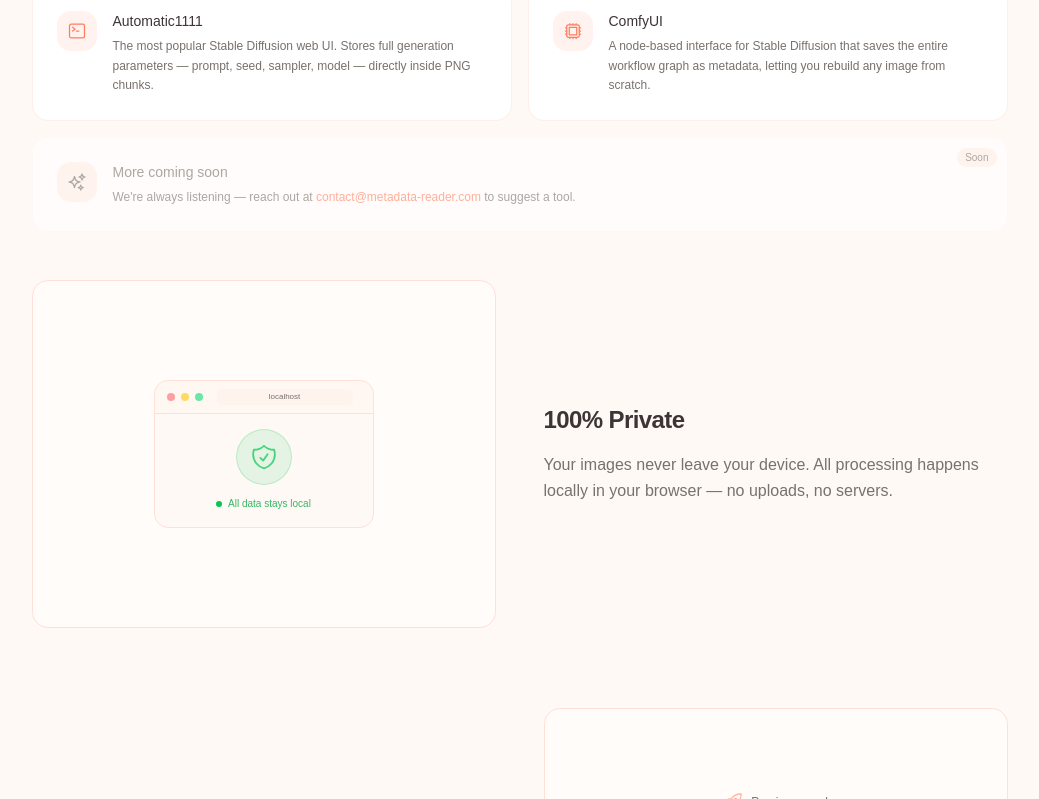
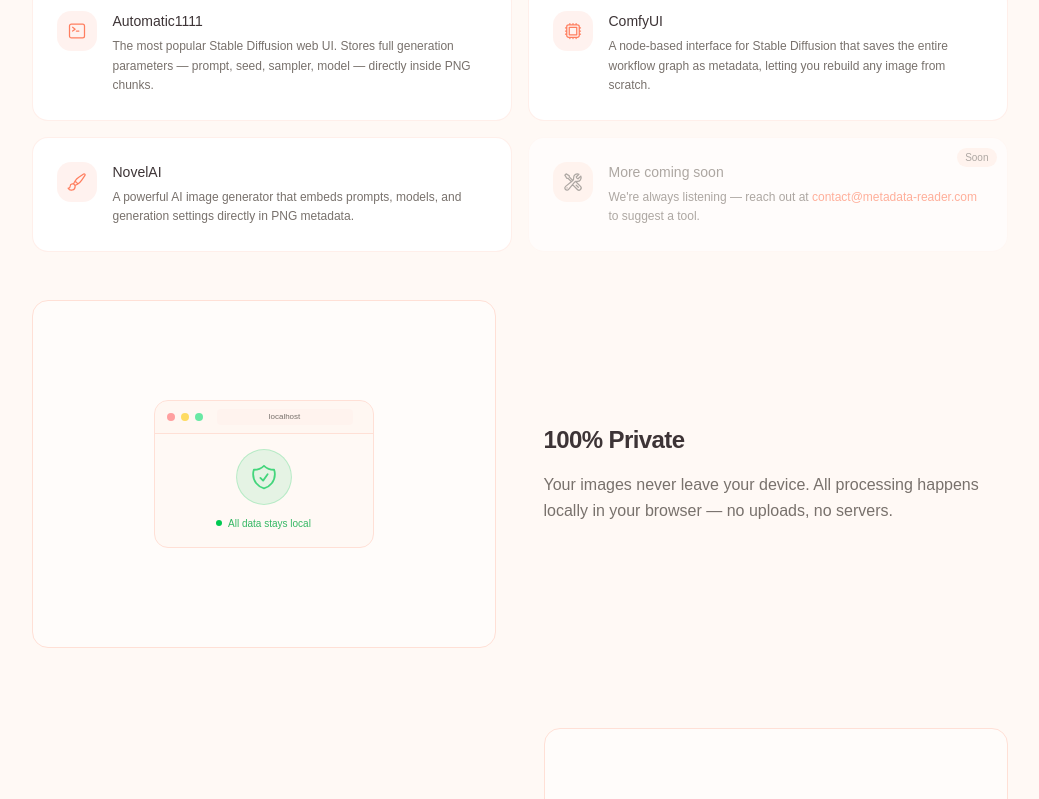
Before and after one commit to Thomas97417/metadata-reader, a Next.js app: page / in a window 1280 px wide. Shown: the part 2541-3340 px from the top of the page, without its empty margins (113-1152 px from the left). Built offline with nearby package versions, Linux system fonts and the light colour scheme; no server answers.

Commit message:
add novelAI parsing support

```diff
--- a/app/page.tsx
+++ b/app/page.tsx
@@ -157,7 +157,7 @@ export default function Page() {
                   key={tool.name}
                   className={`relative flex gap-4 p-5 sm:p-6 rounded-2xl border bg-card transition-colors ${
                     tool.comingSoon
-                      ? "border-border/30 opacity-60 sm:col-span-2"
+                      ? "border-border/30 opacity-60"
                       : "border-border/50 hover:border-primary/30"
                   }`}
                 >
--- a/components/extract/image-details.tsx
+++ b/components/extract/image-details.tsx
@@ -7,7 +7,7 @@ import { useImageContext } from "../../context/image-context";
 import ImageUploader from "./image-uploader";
 import MetadataTabs from "./metadata-tabs";
 
-const supportedFormats = ["Stable Diffusion", "ComfyUI"];
+const supportedFormats = ["Stable Diffusion", "ComfyUI", "NovelAI"];
 
 export default function ImageDetails() {
   const [shortFileName, setShortFileName] = useState<string | null>(null);
@@ -35,11 +35,13 @@ export default function ImageDetails() {
     }
   }, [fileName]);
 
-  let parametersSections = metadata?.parameters || metadata?.prompt || "";
+  let parametersSections = metadata?.parameters || metadata?.prompt || metadata?.Comment || "";
   parametersSections = parametersSections.replace(/[\uFFFD]/g, " ");
 
   useEffect(() => {
-    if (metadata?.parameters) {
+    if (metadata?.Software === "NovelAI" || metadata?.Source?.startsWith("NovelAI")) {
+      setKindOfPrompt("novelai");
+    } else if (metadata?.parameters) {
       setKindOfPrompt("parameters");
     } else if (metadata?.prompt) {
       setKindOfPrompt("prompt");
@@ -144,7 +146,9 @@ export default function ImageDetails() {
                     >
                       {kindOfPrompt === "parameters"
                         ? "Automatic1111"
-                        : "ComfyUI"}
+                        : kindOfPrompt === "novelai"
+                          ? "NovelAI"
+                          : "ComfyUI"}
                     </span>
                   </div>
                 )}
--- a/components/extract/metadata-display.tsx
+++ b/components/extract/metadata-display.tsx
@@ -58,14 +58,14 @@ export default function MetadataDisplay({
         </div>
       )}
 
-      <div className={embedded ? "" : "mt-2"}>
-        <div className="relative">
+      <div className={cn("w-full min-w-0", embedded ? "" : "mt-2")}>
+        <div className="relative w-full">
           <pre
             className={cn(
-              "text-[13px] leading-relaxed font-mono bg-muted/50 rounded-lg p-4 whitespace-pre-wrap break-all hover:bg-muted/70 transition-colors",
+              "text-[13px] leading-relaxed font-mono bg-muted/50 rounded-lg p-4 w-full whitespace-pre-wrap break-all hover:bg-muted/70 transition-colors",
               !isExpanded &&
                 shouldShowButton &&
-                "max-h-[20em] overflow-hidden mask-bottom",
+                "max-h-[32em] overflow-hidden mask-bottom",
               isExpanded && "max-h-none",
             )}
           >
--- a/components/extract/metadata-tabs.tsx
+++ b/components/extract/metadata-tabs.tsx
@@ -25,7 +25,7 @@ export default function MetadataTabs({
   parametersSections,
   kindOfPrompt,
 }: MetadataTabsProps) {
-  const hasPrompts = kindOfPrompt === "parameters" || kindOfPrompt === "prompt";
+  const hasPrompts = kindOfPrompt === "parameters" || kindOfPrompt === "prompt" || kindOfPrompt === "novelai";
   const hasMetadata =
     metadata !== null &&
     metadata !== undefined &&
@@ -76,14 +76,14 @@ export default function MetadataTabs({
         </p>
         <p className="text-sm text-muted-foreground/70 text-center max-w-md">
           This image doesn&apos;t contain any embedded metadata. Try uploading
-          an image created with Stable Diffusion or ComfyUI.
+          an image created with Stable Diffusion, ComfyUI, or NovelAI.
         </p>
       </motion.div>
     );
   }
 
   return (
-    <div className="space-y-4">
+    <div className="space-y-4 w-full min-w-0">
       {/* Tab bar */}
       <div className="flex items-center border-b">
         <div className="flex gap-1">
--- a/components/extract/parameters-details.tsx
+++ b/components/extract/parameters-details.tsx
@@ -53,6 +53,7 @@ const PARAM_ICON_MAP: Record<
   "Clip skip": Cog6ToothIcon,
   Scheduler: ClockIcon,
   Denoise: PaintBrushIcon,
+  "Noise schedule": ClockIcon,
   LoRA: PuzzlePieceIcon,
   VAE: Square3Stack3DIcon,
 };
@@ -181,6 +182,49 @@ function parseComfyUIData(promptJson: string): ParsedComfyUI {
   }
 
   return { positive, negative, params, loras, modelParams };
+}
+
+type ParsedNovelAI = {
+  positive: string;
+  negative: string;
+  params: ParsedParam[];
+  modelParams: ParsedParam[];
+};
+
+function parseNovelAIData(
+  commentJson: string,
+  source?: string,
+): ParsedNovelAI {
+  const data = JSON.parse(commentJson);
+  const params: ParsedParam[] = [];
+  const modelParams: ParsedParam[] = [];
+
+  // Prompts — prefer v4 format, fallback to flat fields
+  const positive =
+    data.v4_prompt?.caption?.base_caption ?? data.prompt ?? "";
+  const negative =
+    data.v4_negative_prompt?.caption?.base_caption ?? data.uc ?? "";
+
+  // Model from Source field
+  if (source) {
+    modelParams.push({ key: "Model", value: source });
+  }
+
+  // Core generation params
+  if (data.steps !== undefined)
+    params.push({ key: "Steps", value: String(data.steps) });
+  if (data.sampler)
+    params.push({ key: "Sampler", value: data.sampler });
+  if (data.scale !== undefined)
+    params.push({ key: "CFG scale", value: String(data.scale) });
+  if (data.seed !== undefined)
+    params.push({ key: "Seed", value: String(data.seed) });
+  if (data.width && data.height)
+    params.push({ key: "Size", value: `${data.width}x${data.height}` });
+  if (data.noise_schedule)
+    params.push({ key: "Noise schedule", value: data.noise_schedule });
+
+  return { positive, negative, params, modelParams };
 }
 
 const fadeInUp = {
@@ -425,7 +469,12 @@ export default function ParametersDetails({
   let part2 = "";
   let part3 = "";
 
-  if (kindOfPrompt === "prompt" && metadata?.prompt) {
+  if (kindOfPrompt === "novelai" && metadata?.Comment) {
+    const novelaiData = parseNovelAIData(metadata.Comment, metadata.Source);
+    part1 = novelaiData.positive;
+    part2 = novelaiData.negative;
+    part3 = novelaiData.params.map((p) => `${p.key}: ${p.value}`).join(", ");
+  } else if (kindOfPrompt === "prompt" && metadata?.prompt) {
     const comfyData = parseComfyUIData(metadata.prompt);
     part1 = comfyData.positive;
     part2 = comfyData.negative;
@@ -440,6 +489,14 @@ export default function ParametersDetails({
   }
 
   const { parsedSettings, loras, modelParams } = useMemo(() => {
+    if (kindOfPrompt === "novelai" && metadata?.Comment) {
+      const data = parseNovelAIData(metadata.Comment, metadata.Source);
+      return {
+        parsedSettings: data.params,
+        loras: [] as ParsedLora[],
+        modelParams: data.modelParams,
+      };
+    }
     if (kindOfPrompt === "prompt" && metadata?.prompt) {
       const data = parseComfyUIData(metadata.prompt);
       return {
@@ -499,7 +556,7 @@ export default function ParametersDetails({
       copied: copiedDetails,
       setCopied: setCopiedDetails,
       copyText: "Copy Settings",
-      useGrid: kindOfPrompt === "parameters" || kindOfPrompt === "prompt",
+      useGrid: kindOfPrompt === "parameters" || kindOfPrompt === "prompt" || kindOfPrompt === "novelai",
     },
   ];
 
--- a/data/homeData.ts
+++ b/data/homeData.ts
@@ -1,7 +1,9 @@
 import {
   CommandLineIcon,
   CpuChipIcon,
-  SparklesIcon,
+  EllipsisHorizontalCircleIcon,
+  PaintBrushIcon,
+  WrenchScrewdriverIcon,
 } from "@heroicons/react/24/outline";
 
 import {
@@ -62,7 +64,14 @@ export const supportedTools = [
     comingSoon: false,
   },
   {
-    icon: SparklesIcon,
+    icon: PaintBrushIcon,
+    name: "NovelAI",
+    description:
+      "A powerful AI image generator that embeds prompts, models, and generation settings directly in PNG metadata.",
+    comingSoon: false,
+  },
+  {
+    icon: WrenchScrewdriverIcon,
     name: "More coming soon",
     description:
       "We're always listening — reach out at contact@metadata-reader.com to suggest a tool.",
```
